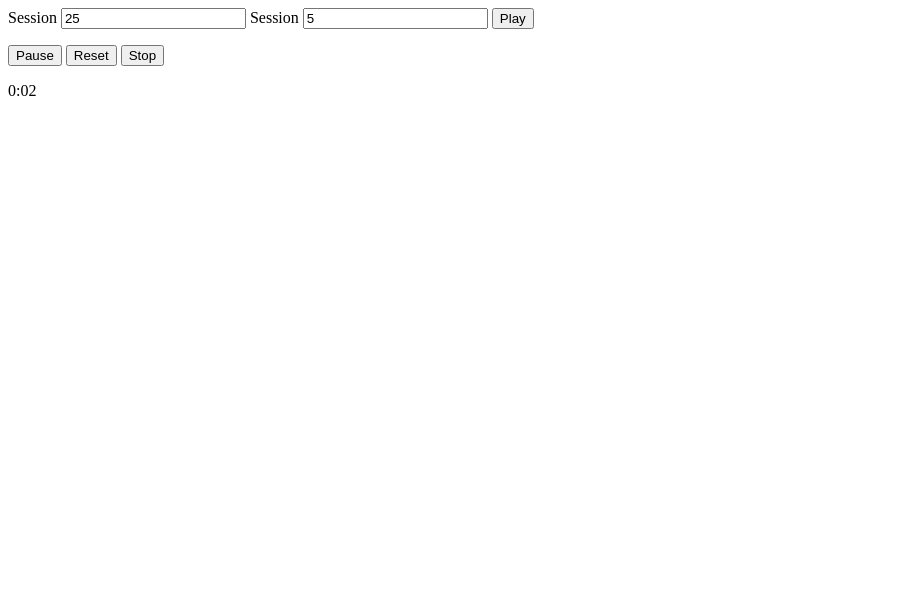
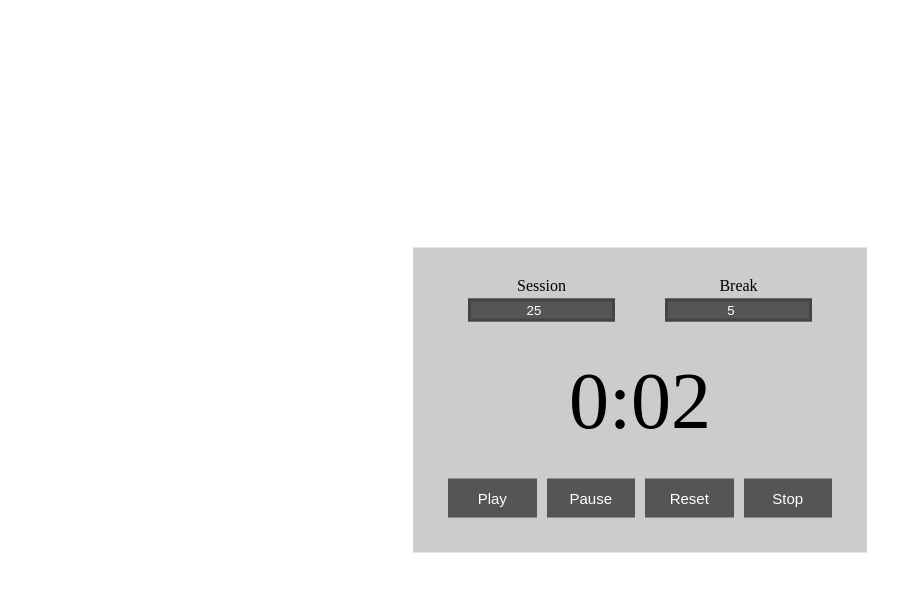
Before and after one commit to kbrdsk/pomodoro, a plain HTML site: page index.html in a window 1280 px wide. Shown: the whole page, without its empty margins (0-922 px from the left). Drawn offline with Linux system fonts and the light colour scheme.

Commit message:
Added styling

```diff
--- a/index.html
+++ b/index.html
@@ -1,19 +1,26 @@
 <!DOCTYPE html>
 <html lang="en">
 <head>
+    <link href = "styles/reset.css" rel = "stylesheet">
+    <link href = "styles/style.css" rel = "stylesheet">
     <meta charset="UTF-8">
     <meta name="viewport" content="width=device-width, initial-scale=1.0">
     <title>Pomodoro Timer</title>
 </head>
 <body>
     <div id="container">
-        <div class="timer">
-            <label for="session">Session</label>
-            <input id="session" type="number" value="25" placeholder="25">
-            <label for="break">Session</label>
-            <input id="break" type="number" value="5" placeholder="5">
+        <div id="timer-content">
+            <div class="session-container">
+                <label for="session">Session</label>
+                <input id="session" type="number" value="25" placeholder="25">
+            </div>
+            <div class="break-container">
+                <label for="break">Break</label>
+                <input id="break" type="number" value="5" placeholder="5">
+            </div>
+
+            <p id="timer"></p>
             <button id="play">Play</button>
-            <p id="timer"></p>
             <button id="pause">Pause</button>
             <button id = "reset">Reset</button>
             <button id = "stop">Stop</button>
--- a/scripts/timer.js
+++ b/scripts/timer.js
@@ -1,72 +1,79 @@
 let timer = 2;
 let isBreak = true;
-let pause = true;
+let isPaused = true;
+
+let viewTimer = document.getElementById('timer');
+
+let pauseHandler = document.getElementById('pause');
+pauseHandler.addEventListener('click', pause);
+
+let playHandller = document.getElementById('play');
+playHandller.addEventListener('click', play);
+
+let resetHandler = document.getElementById('reset');
+resetHandler.addEventListener('click', reset);
+
+let stopHandler = document.getElementById('stop');
+stopHandler.addEventListener('click', stop);
 
 let sessionTimeHandler = document.getElementById('session');
+sessionTimeHandler.addEventListener('change', setTime);
 
 let breakTimeHandler = document.getElementById('break');
+breakTimeHandler.addEventListener('change', setTime);
 
 setInterval(update, 1000);
 
-function update(){
-    if(!pause) timer--;
-    if(timer === 0) switchTimer();
-    viewTimer.innerText = (displayTimer(timer));
+function update() {
+	if (!isPaused) timer--;
+	if (timer === 0) switchTimer();
+	viewTimer.innerText = displayTimer(timer);
 }
 
-function reset(){
-    breakTime = 5;
-    sessionTime = 25;
-    stop();
+function pause() {
+	isPaused = true;
 }
 
-function stop(){
-    timer = (isBreak)? +breakTimeHandler.value * 60:
-                       +sessionTimeHandler.value * 60;
-    pause = true;
-    update();
+function reset() {
+	breakTimeHandler.value = '5';
+	sessionTimeHandler.value = '25';
+	stop();
 }
 
-function switchTimer(){
-    if(!isBreak) timer = +breakTimeHandler.value * 60;
-    else timer = +sessionTimeHandler.value * 60;
-    alertSwitch();
-    isBreak = !isBreak;
+function play() {
+	isPaused = false;
+	breakTimeHandler.disabled = sessionTimeHandler.disabled = false;
 }
 
-function displayTimer(timer){
-    let minutes = Math.floor(timer/60),
-        seconds = timer % 60;
-    let extraZero = (seconds < 10)? '0':'';
-    return `${minutes}:${extraZero}${seconds}`;
+function setTime() {
+	timer = isBreak ? +breakTimeHandler.value * 60 : +sessionTimeHandler.value * 60;
 }
 
-function alertSwitch(){
-    if(isBreak) alert('Back to work!');
-    if(!isBreak) alert('Break time!');
+function stop() {
+	isPaused = true;
+	setTime();
+	breakTimeHandler.disabled = sessionTimeHandler.disabled = false;
+	update();
 }
-let content = document.getElementById('container');
-let viewTimer = document.createElement('p');
-content.appendChild(viewTimer);
 
+function switchTimer() {
+	if (!isBreak) timer = +breakTimeHandler.value * 60;
+	else timer = +sessionTimeHandler.value * 60;
+	alertSwitch();
+	isBreak = !isBreak;
+}
 
-pauseHandler = document.getElementById('pause');
-pauseHandler.addEventListener('click', function(){
-    pause = true;
-})
+function displayTimer(timer) {
+	let minutes = Math.floor(timer / 60),
+		seconds = timer % 60;
+	let extraZero = seconds < 10 ? '0' : '';
+	return `${minutes}:${extraZero}${seconds}`;
+}
 
-playHandller = document.getElementById('play');
-playHandller.addEventListener('click', function(){
-  pause= false;
-})
-
-resetHandler = document.getElementById('reset');
-resetHandler.addEventListener('click', reset);
-
-stopHandler = document.getElementById('stop');
-stopHandler.addEventListener('click', stop);
-
-
+function alertSwitch() {
+	if (isBreak) alert('Back to work!');
+	if (!isBreak) alert('Break time!');
+}
 
 // function getInputValue(){
 //     let sessionValue = document.getElementById("session").value;
--- a/styles/style.css
+++ b/styles/style.css
@@ -0,0 +1,85 @@
+#container {
+	position: absolute;
+	top: 50%;
+	left: 50%;
+	transform: translate(-50%, -50%);
+	background-color: #cccccc;
+}
+
+#timer-content {
+	padding: 30px;
+	display: grid;
+	grid-template-columns: repeat(4, 1fr);
+	grid-template-rows: 1fr 3fr 1fr;
+	grid-template-areas: 'session-input session-input break-input break-input'
+		'timer         timer         timer       timer      ' 'play          pause         reset       stop       ';
+}
+
+#play {
+	grid-area: play;
+}
+
+#reset {
+	grid-area: reset;
+}
+
+#stop {
+	grid-area: stop;
+}
+
+#pause {
+	grid-area: pause;
+}
+
+button {
+	border: none;
+	margin: 5px;
+	background-color: #555;
+	color: white;
+	padding: 10px 20px;
+	text-align: center;
+	font-size: 15px;
+}
+
+#timer {
+	grid-area: timer;
+	font-size: 80px;
+	text-align: center;
+	align-self: center;
+	justify-self: center;
+	padding: 20px;
+}
+
+#session {
+	width: 70%;
+	margin: 5px;
+	background-color: #555;
+	border: 3px solid #444;
+	color: white;
+	text-align: center;
+}
+
+#break {
+	width: 70%;
+	margin: 5px;
+	background-color: #555;
+	border: 3px solid #444;
+	color: white;
+	text-align: center;
+}
+
+.session-container {
+	grid-area: session-input;
+	display: flex;
+	flex-direction: column;
+	align-items: center;
+	justify-content: center;
+}
+
+.break-container {
+	grid-area: break-input;
+	display: flex;
+	flex-direction: column;
+	align-items: center;
+	justify-content: center;
+}
```
